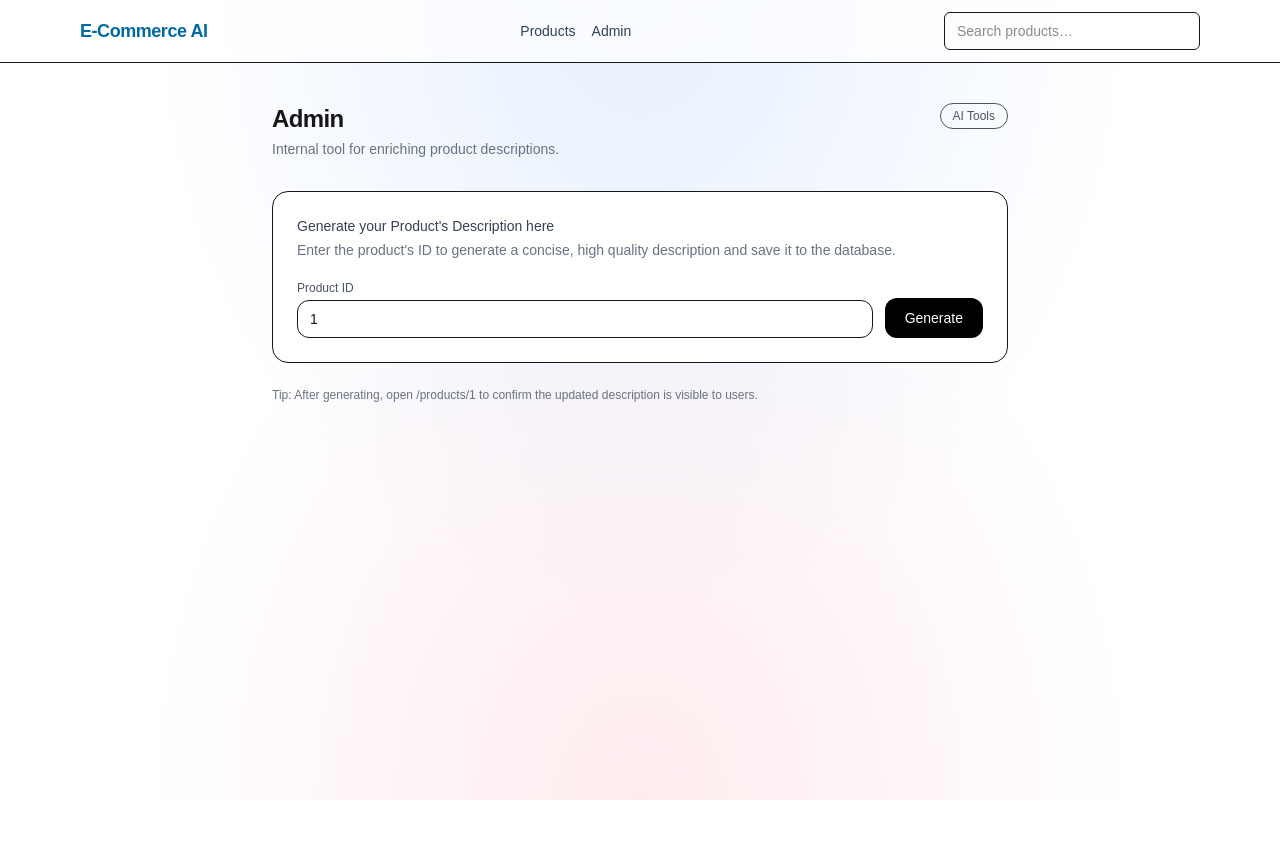
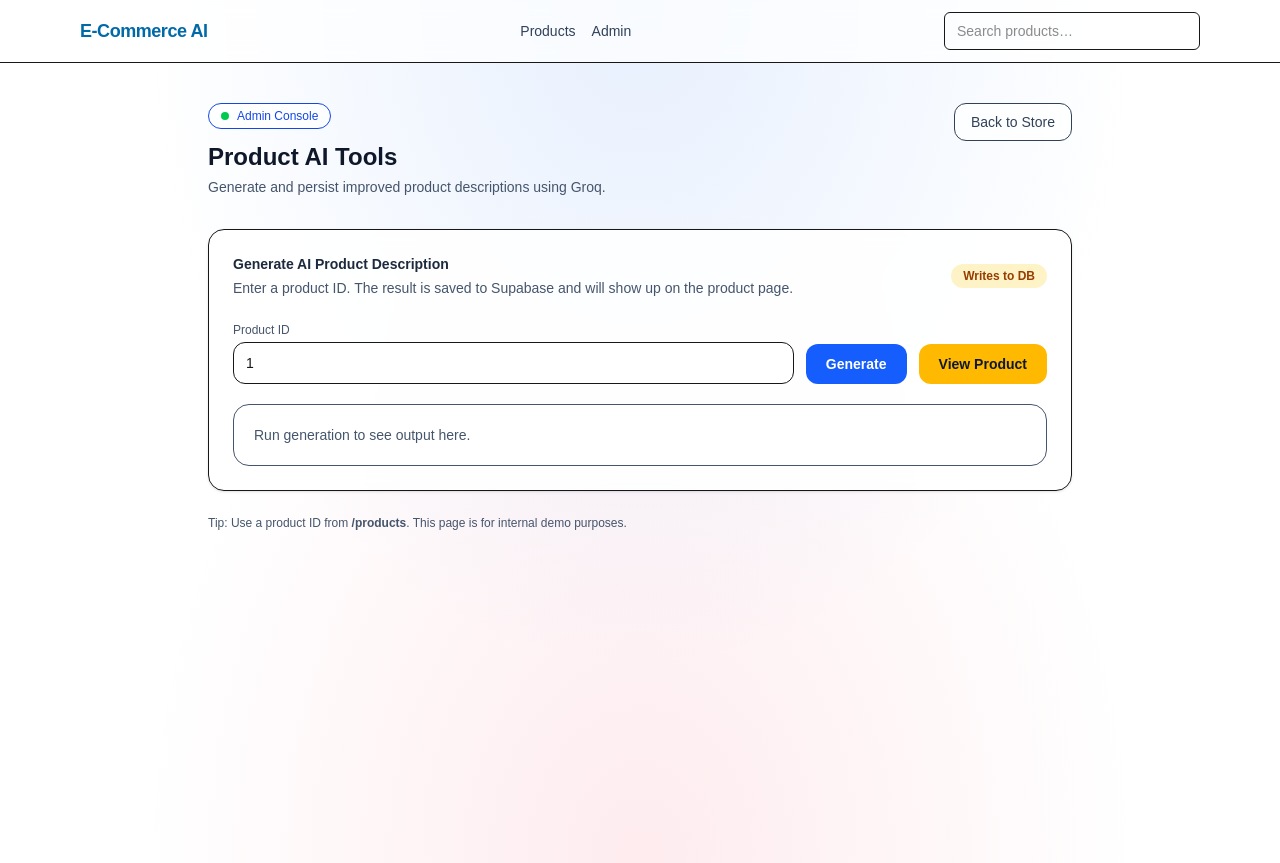
Before and after one commit to tejt03/e-commerce.ai, a Next.js app: page /admin in a window 1280 px wide. Before the commit the page ends 800 px from the top, so only its background shows below. Built offline with nearby package versions, Linux system fonts and the light colour scheme.

Commit message:
ui: ui changes on admin page

```diff
--- a/src/app/admin/page.tsx
+++ b/src/app/admin/page.tsx
@@ -36,36 +36,56 @@ export default function AdminPage() {
   }
 
  return (
-  <main className="mx-auto max-w-3xl px-4 py-10">
-    <div className="flex items-start justify-between gap-4">
+  <main className="min-h-screen">
+    <section className="mx-auto max-w-4xl px-4 py-10">
+      <div className="flex flex-wrap items-start justify-between gap-4">
         <div>
-        <h1 className="text-2xl font-semibold tracking-tight">Admin</h1>
-        <p className="mt-1 text-sm text-gray-500">
-          Internal tool for enriching product descriptions.
+          <p className="inline-flex items-center gap-2 rounded-full border bg-white/70 px-3 py-1 text-xs font-medium text-blue-700 backdrop-blur">
+            <span className="h-2 w-2 rounded-full bg-green-500" />
+            Admin Console
+          </p>
+          <h1 className="mt-3 text-2xl font-semibold text-slate-900">
+            Product AI Tools
+          </h1>
+          <p className="mt-1 text-sm text-slate-600">
+            Generate and persist improved product descriptions using Groq.
           </p>
         </div>
-      <span className="rounded-full border px-3 py-1 text-xs text-gray-600">
-        AI Tools
+
+        <a
+          href="/products"
+          className="rounded-xl border bg-white/70 px-4 py-2 text-sm font-medium text-slate-700 hover:bg-white/90 backdrop-blur"
+        >
+          Back to Store
+        </a>
+      </div>
+
+      <div className="mt-8 rounded-2xl border bg-white/85 p-6 shadow-sm backdrop-blur">
+        <div className="flex flex-wrap items-center justify-between gap-3">
+          <div>
+            <h2 className="text-sm font-semibold text-slate-800">
+              Generate AI Product Description
+            </h2>
+            <p className="mt-1 text-sm text-slate-600">
+              Enter a product ID. The result is saved to Supabase and will show
+              up on the product page.
+            </p>
+          </div>
+
+          <span className="rounded-full bg-amber-100 px-3 py-1 text-xs font-semibold text-amber-800">
+            Writes to DB
           </span>
         </div>
 
-    <div className="mt-8 rounded-2xl border bg-white p-6">
-      <h2 className="text-sm font-medium text-gray-700">
-        Generate your Product's Description here
-      </h2>
-      <p className="mt-1 text-sm text-gray-500">
-        Enter the product's ID to generate a concise, high quality description and save it to the database.
-      </p>
-
-      <div className="mt-5 flex flex-col gap-3 sm:flex-row sm:items-end">
-        <div className="flex-1">
-          <label className="block text-xs font-medium text-gray-600">
+        <div className="mt-6 grid gap-3 sm:grid-cols-[1fr_auto_auto] sm:items-end">
+          <div>
+            <label className="block text-xs font-medium text-slate-600">
               Product ID
             </label>
             <input
               value={productId}
               onChange={(e) => setProductId(e.target.value)}
-            className="mt-1 w-full rounded-xl border px-3 py-2 text-sm focus:outline-none focus:ring-2 focus:ring-black/10"
+              className="mt-1 w-full rounded-xl border bg-white px-3 py-2.5 text-sm focus:outline-none focus:ring-2 focus:ring-blue-200"
               placeholder="e.g. 20"
             />
           </div>
@@ -73,10 +93,17 @@ export default function AdminPage() {
           <button
             onClick={generateDescription}
             disabled={loading}
-          className="rounded-xl bg-black px-5 py-2.5 text-sm font-medium text-white hover:bg-black/90 disabled:opacity-60"
+            className="rounded-xl bg-blue-600 px-5 py-2.5 text-sm font-semibold text-white hover:bg-blue-700 disabled:opacity-60"
           >
             {loading ? "Generating..." : "Generate"}
           </button>
+
+          <a
+            href={`/products/${productId}`}
+            className="rounded-xl bg-amber-400 px-5 py-2.5 text-center text-sm font-semibold text-slate-900 hover:bg-amber-300"
+          >
+            View Product
+          </a>
         </div>
 
         {error ? (
@@ -86,23 +113,31 @@ export default function AdminPage() {
         ) : null}
 
         {result ? (
-        <div className="mt-5 rounded-xl border bg-gray-50 p-4">
-          <div className="flex items-center justify-between">
-            <p className="text-xs font-medium text-gray-600">
-              The new AI Generated Description:
+          <div className="mt-5 rounded-2xl border bg-white p-5 shadow-sm">
+            <div className="flex items-center justify-between gap-3">
+              <p className="text-xs font-semibold text-slate-600">
+                Generated Description
               </p>
+              <span className="rounded-full bg-green-100 px-3 py-1 text-xs font-semibold text-green-800">
+                Saved
+              </span>
             </div>
-          <p className="mt-2 whitespace-pre-wrap text-sm leading-6 text-gray-800">
+            <p className="mt-3 whitespace-pre-wrap text-sm leading-6 text-slate-800">
               {result}
             </p>
           </div>
-      ) : null}
+        ) : (
+          <div className="mt-5 rounded-2xl border bg-white/70 p-5 text-sm text-slate-600">
+            Run generation to see output here.
+          </div>
+        )}
       </div>
 
-    <div className="mt-6 text-xs text-gray-500">
-      Tip: After generating, open <span className="font-medium">/products/{productId}</span>{" "}
-      to confirm the updated description is visible to users.
+      <div className="mt-6 text-xs text-slate-600">
+        Tip: Use a product ID from <span className="font-semibold">/products</span>.
+        This page is for internal demo purposes.
       </div>
+    </section>
   </main>
 );
 }
```
Lines whose indentation alone changed are shown as unchanged.
